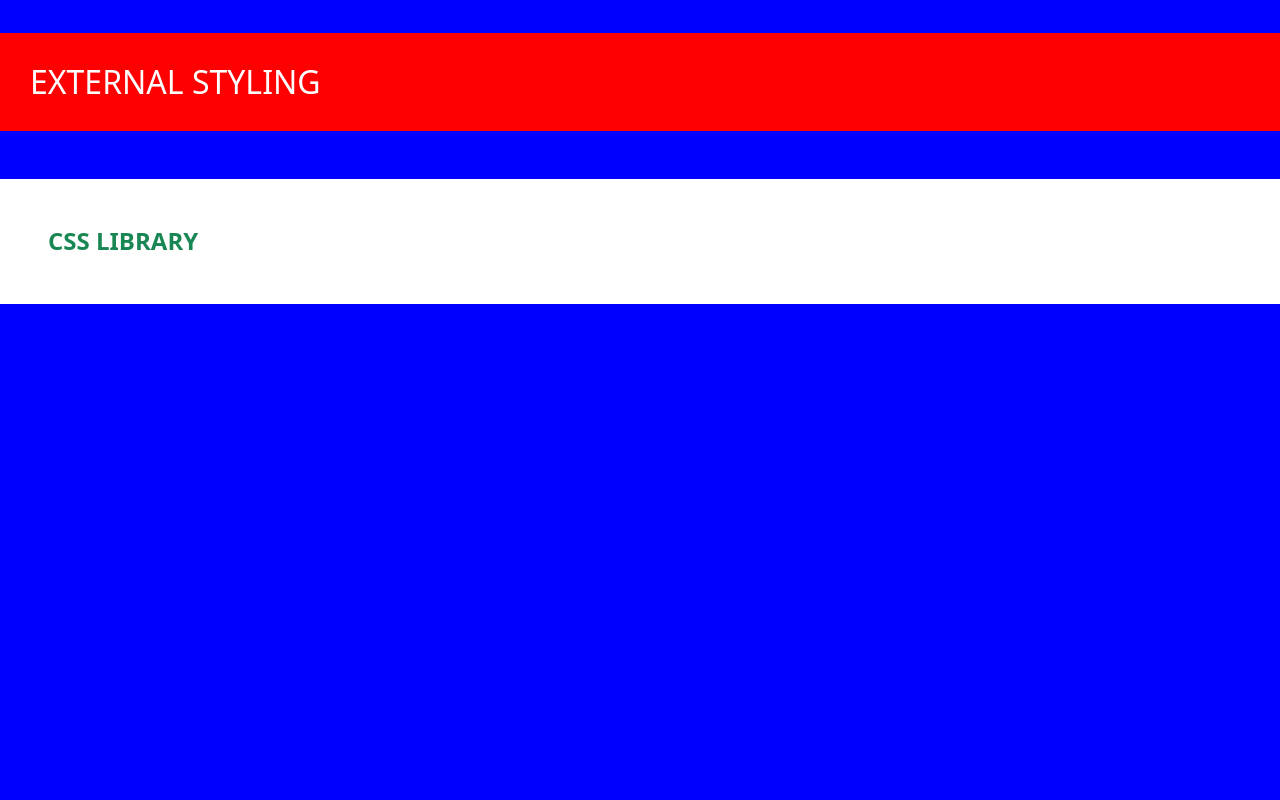
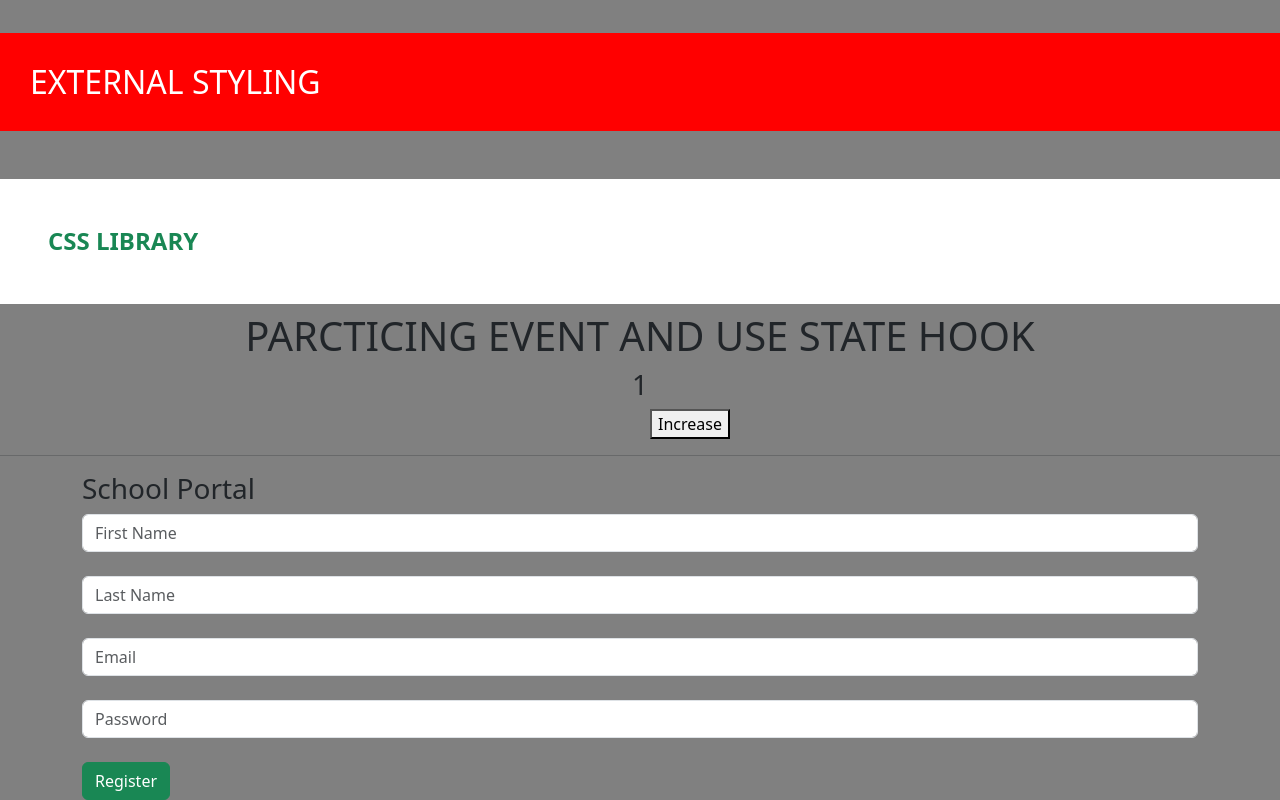
Before and after one commit to timexdev/React-practice, a React (Vite) app: page / in a window 1280 px wide. Shown: the part 247-1047 px from the top of the page. Before the commit the page ends 800 px from the top, so only its background shows below. Built offline with nearby package versions, Linux system fonts and the light colour scheme.

Commit message:
worked on event and usestate hook

```diff
--- a/src/App.jsx
+++ b/src/App.jsx
@@ -1,10 +1,12 @@
 import React from 'react'
 import Home from './Component/Home'
+import State from './Component/State'
 
 const App = () => {
   return (
     <>
       <Home/>
+      <State/>
     </>
   )
 }
--- a/src/Component/Home.jsx
+++ b/src/Component/Home.jsx
@@ -9,7 +9,6 @@ const Home = () => {
         padding:'30px',
     }
   return (
-
         <>
             <h1 style={{color:"red", backgroundColor:"white", padding:"30px"}}>INLINE STYLING</h1>
             <p style={myStyle}>INTERNAL STYLING</p>
@@ -20,5 +19,4 @@ const Home = () => {
 
   )
 }
-
 export default Home
--- /dev/null
+++ b/src/Component/State.jsx
@@ -0,0 +1,73 @@
+import { useState } from "react";
+import React from "react";
+
+const State = () => {
+  // let myNumber = 1
+  // const increase = ()=>{
+  //     myNumber = myNumber + 1;
+  //     console.log(myNumber)
+  //     document.getElementById("displayVal").innerHTML = myNumber;
+  // }
+
+  //   function for number increament
+  const [myNumber, setMyNumber] = useState(1);
+  const increase = () => {
+    setMyNumber(myNumber + 1);
+    console.log(myNumber);
+  };
+
+  // function for input in react
+  const [firstname, setfirstname] = useState("");
+  const [lasttname, setlastname] = useState("");
+  const [email, setemail] = useState("");
+  const [password, setpassword] = useState("");
+
+  const register = () => {
+    console.log(firstname, lasttname, email, password);
+  };
+
+  return (
+    <>
+      <h1 className="text-center">PARCTICING EVENT AND USE STATE HOOK</h1>
+      {/* <h3 id='displayVal'>{myNumber}</h3> */}
+      <h3 className="text-center">{myNumber}</h3>
+      <button style={{marginLeft:"650px"}} onClick={increase}>Increase</button>
+      <hr />
+
+
+      {/* INPUT IN REACT */}
+      <div className="container">
+        <h3>School Portal</h3>
+        <input
+          type="text"
+          placeholder="First Name"
+          className="form-control"
+          onChange={(e) => setfirstname(e.target.value)}
+        /> <br />
+        <input
+          type="text"
+          placeholder="Last Name"
+          className="form-control"
+          onChange={(e) => setlastname(e.target.value)}
+        /> <br />
+        <input
+          type="email"
+          placeholder="Email"
+          className="form-control"
+          onChange={(e) => setemail(e.target.value)}
+        /> <br />
+        <input
+          type="password"
+          placeholder="Password"
+          className="form-control"
+          onChange={(e) => setpassword(e.target.value)}
+        /> <br />
+        <button className="btn btn-success" onClick={register}>
+          Register
+        </button>
+      </div>
+    </>
+  );
+};
+
+export default State;
--- a/src/index.css
+++ b/src/index.css
@@ -1,3 +1,3 @@
 body{
-  background-color: blue;
+  background-color: grey;
 }
```
